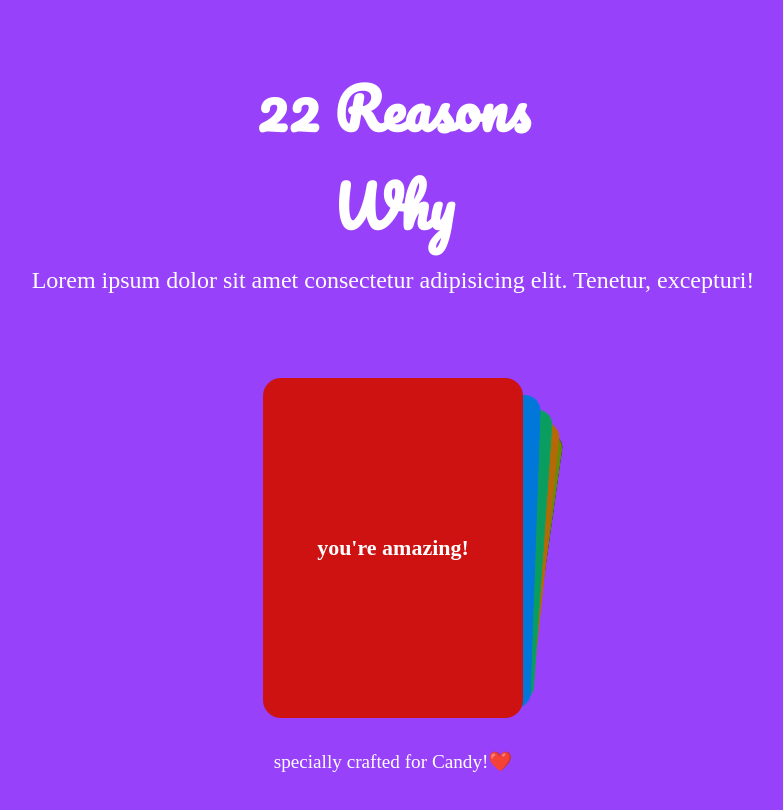
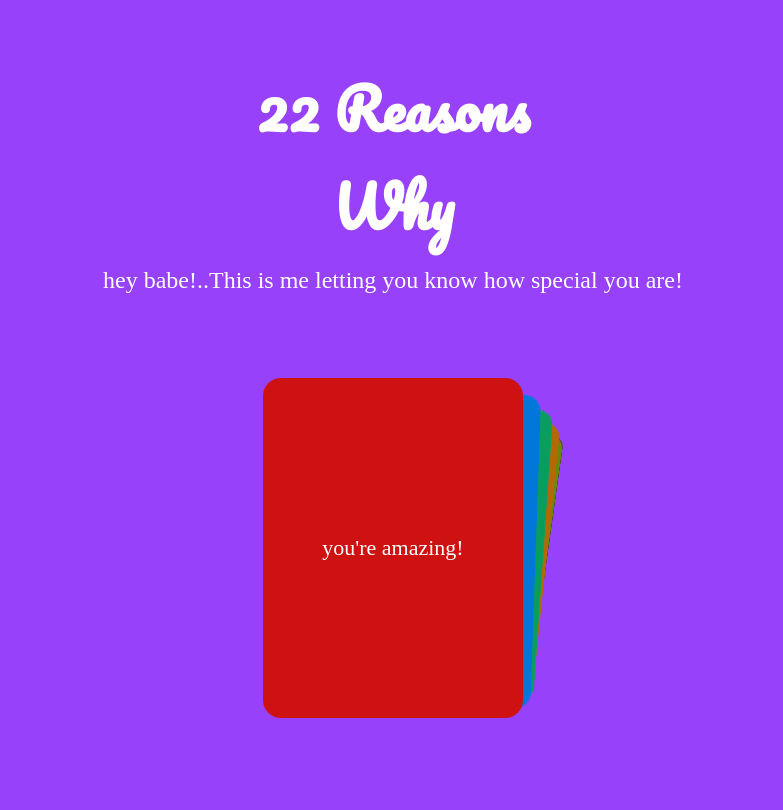
Before and after one commit to Whizzie99/22-reason-why, a React (Create React App) app: page / in a window 1280 px wide. Shown: the top 810 px of the page, without its empty margins (247-1030 px from the left). Built offline with nearby package versions, Linux system fonts and the light colour scheme; a web font is replaced by a local one.

Commit message:
add data and animations

```diff
--- a/package.json
+++ b/package.json
@@ -6,6 +6,7 @@
     "@testing-library/jest-dom": "^5.16.4",
     "@testing-library/react": "^13.3.0",
     "@testing-library/user-event": "^13.5.0",
+    "aos": "^3.0.0-beta.6",
     "react": "^18.2.0",
     "react-dom": "^18.2.0",
     "react-scripts": "5.0.1",
--- a/src/App.js
+++ b/src/App.js
@@ -1,9 +1,17 @@
+import { useEffect } from 'react';
+import AOS from 'aos';
+// AOS styles
+import 'aos/dist/aos.css';
 import Cards from './components/Cards/Cards';
 import Header from './components/Header/Header';
 import Footer from './components/Footer/Footer';
 import { GlobalStyles } from './components/shared/GlobalStyles/GlobalStyles';
 
 function App() {
+	useEffect(() => {
+		AOS.init();
+	}, []);
+
 	return (
 		<>
 			<GlobalStyles />
--- a/src/components/Cards/Cards.jsx
+++ b/src/components/Cards/Cards.jsx
@@ -4,23 +4,22 @@ import Container from '../shared/Container/Container';
 // Import Swiper styles
 import 'swiper/css';
 import 'swiper/css/effect-cards';
+import { reasons } from '../../data/data';
 import { StyledWrapper } from './styles';
 
 const Cards = () => {
 	return (
 		<StyledWrapper>
 			<Container>
-				<div className="cards-section">
+				<div
+					className="cards-section"
+					data-aos="fade-up"
+					data-aos-duration="1200"
+				>
 					<Swiper modules={[EffectCards]} effect={'cards'} grabCursor={true}>
-						<SwiperSlide>you're amazing!</SwiperSlide>
-						<SwiperSlide>Slide 2</SwiperSlide>
-						<SwiperSlide>Slide 3</SwiperSlide>
-						<SwiperSlide>Slide 4</SwiperSlide>
-						<SwiperSlide>Slide 5</SwiperSlide>
-						<SwiperSlide>Slide 6</SwiperSlide>
-						<SwiperSlide>Slide 7</SwiperSlide>
-						<SwiperSlide>Slide 8</SwiperSlide>
-						<SwiperSlide>Slide 9</SwiperSlide>
+						{reasons.map((reason) => (
+							<SwiperSlide key={reason.id}>{reason.text}</SwiperSlide>
+						))}
 					</Swiper>
 				</div>
 			</Container>
--- a/src/components/Cards/styles.js
+++ b/src/components/Cards/styles.js
@@ -16,11 +16,13 @@ export const StyledWrapper = styled.div`
 			display: flex;
 			align-items: center;
 			justify-content: center;
+			text-align: center;
 			border-radius: 18px;
 			font-size: 22px;
 			font-family: var(--font-stack-2);
-			font-weight: bold;
+			font-weight: 400;
 			color: #fff;
+			padding: 0.4em;
 		}
 
 		.swiper-slide:nth-child(1n) {
@@ -62,5 +64,52 @@ export const StyledWrapper = styled.div`
 		.swiper-slide:nth-child(10n) {
 			background-color: rgb(54, 94, 77);
 		}
+
+		.swiper-slide:nth-child(11n) {
+			background-color: rgb(206, 17, 17);
+		}
+
+		.swiper-slide:nth-child(12n) {
+			background-color: rgb(0, 140, 255);
+		}
+
+		.swiper-slide:nth-child(13n) {
+			background-color: rgb(10, 184, 111);
+		}
+
+		.swiper-slide:nth-child(14n) {
+			background-color: rgb(211, 122, 7);
+		}
+
+		.swiper-slide:nth-child(15n) {
+			background-color: rgb(118, 163, 12);
+		}
+
+		.swiper-slide:nth-child(16n) {
+			background-color: rgb(180, 10, 47);
+		}
+
+		.swiper-slide:nth-child(17n) {
+			background-color: rgb(35, 99, 19);
+		}
+
+		.swiper-slide:nth-child(18n) {
+			background-color: rgb(0, 68, 255);
+		}
+
+		.swiper-slide:nth-child(19n) {
+			background-color: rgb(218, 12, 218);
+		}
+
+		.swiper-slide:nth-child(20n) {
+			background-color: rgb(54, 94, 77);
+		}
+
+		.swiper-slide:nth-child(20n) {
+			background-color: rgb(0, 68, 255);
+		}
+		.swiper-slide:nth-child(20n) {
+			background-color: rgb(180, 10, 47);
+		}
 	}
 `;
--- a/src/components/Footer/Footer.jsx
+++ b/src/components/Footer/Footer.jsx
@@ -3,7 +3,9 @@ import { StyledFooter } from './styles';
 const Footer = () => {
 	return (
 		<StyledFooter>
-			<p>specially crafted for Candy!❤️</p>
+			<p data-aos="fade-up" data-aos-duration="1300">
+				specially crafted for Candy!❤️
+			</p>
 		</StyledFooter>
 	);
 };
--- a/src/components/Header/Header.jsx
+++ b/src/components/Header/Header.jsx
@@ -6,12 +6,11 @@ const Header = () => {
 		<StyledWrapper>
 			<Container>
 				<div className="main-header-section">
-					<h1>
+					<h1 data-aos="fade-down" data-aos-duration="1100">
 						22 reasons <br /> why
 					</h1>
-					<p>
-						Lorem ipsum dolor sit amet consectetur adipisicing elit. Tenetur,
-						excepturi!
+					<p data-aos="fade-up" data-aos-duration="1100">
+						hey babe!..This is me letting you know how special you are!
 					</p>
 				</div>
 			</Container>
--- /dev/null
+++ b/src/data/data.js
@@ -0,0 +1,90 @@
+export const reasons = [
+	{
+		id: 1,
+		text: "you're amazing!",
+	},
+	{
+		id: 2,
+		text: "you're special!",
+	},
+	{
+		id: 3,
+		text: "you're unique!",
+	},
+	{
+		id: 4,
+		text: "I love your sense of humor..but nah it doesn't beat mine 😂",
+	},
+	{
+		id: 5,
+		text: "it's how you stay strong during tough times",
+	},
+	{
+		id: 6,
+		text: "you're willing to apologize when you're wrong",
+	},
+	{
+		id: 7,
+		text: "you're caring...errhmm..make I hold my mouth 😂",
+	},
+	{
+		id: 8,
+		text: "you're beautiful!",
+	},
+	{
+		id: 9,
+		text: 'Chineke nna🧎🏽...that smile',
+	},
+	{
+		id: 10,
+		text: "you're smart!",
+	},
+	{
+		id: 11,
+		text: "you're loving!",
+	},
+	{
+		id: 12,
+		text: "you're kind!",
+	},
+	{
+		id: 13,
+		text: "you're sweet!",
+	},
+	{
+		id: 14,
+		text: 'you make me feel special',
+	},
+	{
+		id: 15,
+		text: 'oh...how you carry yourself!',
+	},
+	{
+		id: 16,
+		text: "you're a blessing!",
+	},
+	{
+		id: 17,
+		text: "you're joyful!",
+	},
+	{
+		id: 18,
+		text: "you're stubborn",
+	},
+	{
+		id: 19,
+		text: 'omoh...you stubborn wetin no good',
+	},
+	{
+		id: 20,
+		text: 'you be cultist!😂',
+	},
+	{
+		id: 21,
+		text: 'everything about you!',
+	},
+	{
+		id: 22,
+		text: 'just you!❤️',
+	},
+];
```
Also changed, not shown: 1 other file (tests, documents, lock files or other folders).
